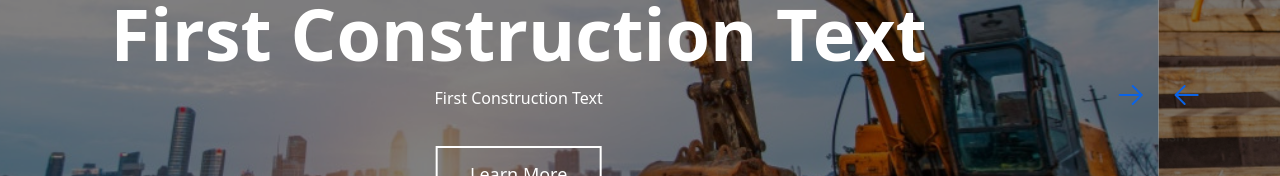
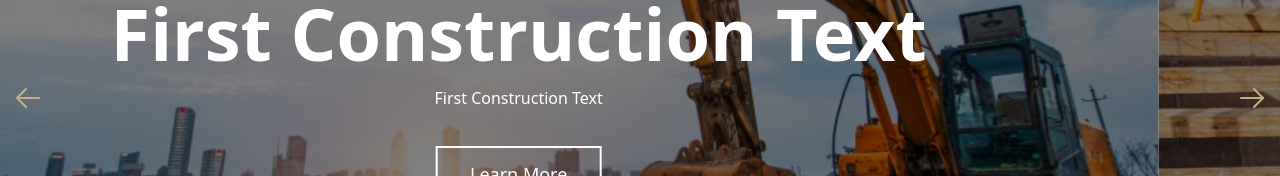
Before and after one commit to ArtisAdemi/INEMConstruction, a React (Vite) app in the folder inem_web/: page / in a window 1280 px wide. Shown: the part 305-481 px from the top of the page. Built offline with nearby package versions, Linux system fonts and the light colour scheme.

Commit message:
fixed arrows in slider

```diff
--- a/inem_web/src/components/HomeSlider.tsx
+++ b/inem_web/src/components/HomeSlider.tsx
@@ -9,7 +9,7 @@ import Construction3 from "../assets/Construction3.jpeg";
 import arrow from "../assets/decorations/ArrowLeft.svg";
 
 const HomeSlider: React.FC = () => {
-  let sliderRef = useRef<Slider | null>(null);
+  const sliderRef = useRef<Slider | null>(null);
   const next = () => {
     if (sliderRef.current) {
       sliderRef.current.slickNext();
@@ -51,31 +51,31 @@ const HomeSlider: React.FC = () => {
   ];
 
   return (
-    <div className="slider-wrapper bg-center bg-cover">
+    <div className="slider-wrapper bg-center bg-cover relative">
       <Slider ref={sliderRef} {...settings}>
         {sliders.map((slider, index) => (
           <div key={index} className="relative h-screen">
             <img src={slider.image} alt="" className="w-full h-screen object-cover brightness-50" />
-            <div className="absolute inset-0 flex flex-col items-center justify-center z-50">
+            <div className="absolute inset-0 flex flex-col items-center justify-center z-20">
               <div className="text-center">
                 <h3 className="text-7xl text-white font-semibold mb-2 leading-tight">{slider.text}</h3>
                 <p className="text-white mb-4">{slider.text}</p>
               </div>
               <div className="flex align-bottom items-end">
-                <button className="text-lg py-3 px-8 mt-5 text-white border-2 border-white hover:bg-white hover:duration-500 duration-500 hover:text-[#ff7404]">Learn More</button>
-              </div>
-              <div className="text-center hidden absolute lg:flex justify-between inset-0 w-full overflow-hidden">
-                <button className="button p-3 rounded-lg hover:scale-105 duration-300 bg-transparent text-white font-semibold" onClick={previous}>
-                  <img src={arrow} alt="" />
-                </button>
-                <button className="button !p-3 rounded-lg hover:scale-105 duration-300 bg-transparent text-white font-semibold" onClick={next}>
-                  <img src={arrow} alt="" className="rotate-180 text-white" />
-                </button>
+                <button className="text-lg py-3 px-8 mt-5 text-white border-2 border-white hover:bg-white hover:duration-500 duration-500 hover:text-[#ff7404] z-30 relative">Learn More</button>
               </div>
             </div>
           </div>
         ))}
       </Slider>
+      <div className="absolute inset-0 flex justify-between items-center z-40 pointer-events-none">
+        <button className="button p-3 rounded-lg hover:scale-105 duration-300 bg-transparent text-white font-semibold pointer-events-auto" onClick={previous}>
+          <img src={arrow} alt="" className="filter invert sepia saturate-100 hue-rotate-60 brightness-100 contrast-100" />
+        </button>
+        <button className="button !p-3 rounded-lg hover:scale-105 duration-300 bg-transparent text-white font-semibold pointer-events-auto" onClick={next}>
+          <img src={arrow} alt="" className="rotate-180 filter invert sepia saturate-100 hue-rotate-60 brightness-100 contrast-100" />
+        </button>
+      </div>
     </div>
   );
 };
```
